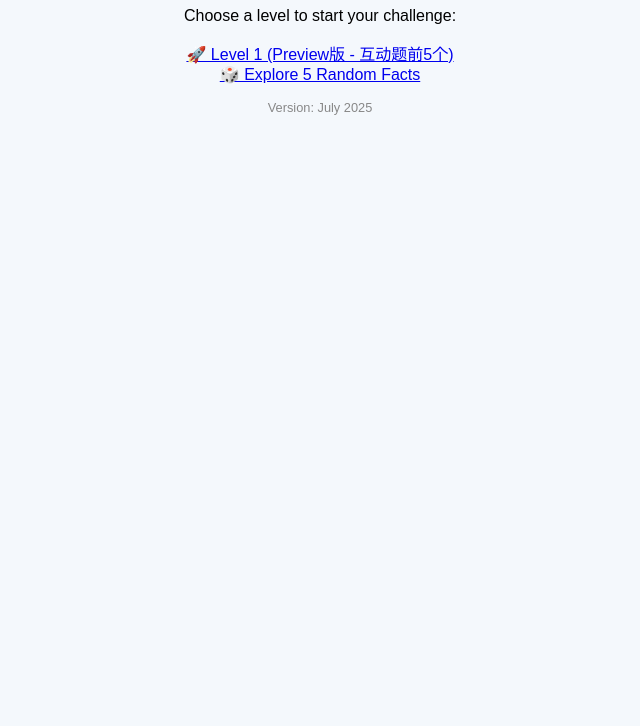
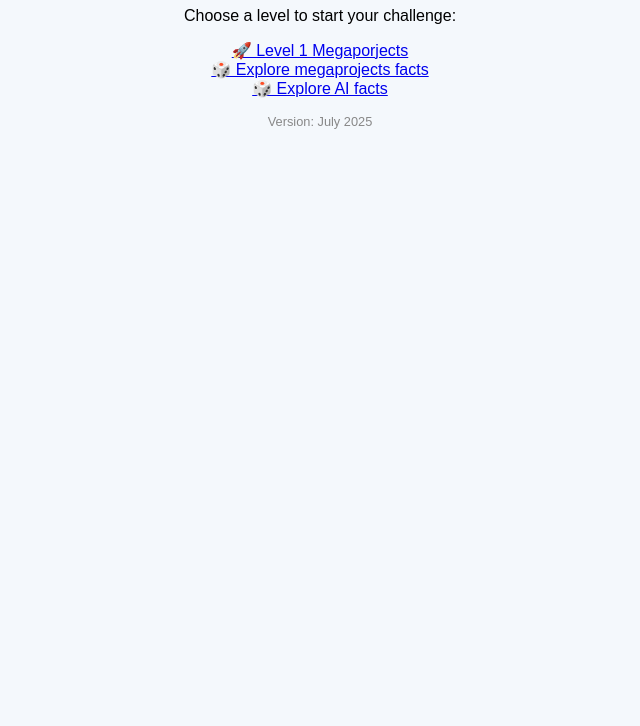
Before and after one commit to JoshPing/emily-scholar-sprint, a plain HTML site: page index.html in a window 1280 px wide. Shown: the part 74-800 px from the top of the page, without its empty margins (320-960 px from the left). Drawn offline with Linux system fonts and the light colour scheme.

Commit message:
Update index.html

```diff
--- a/index.html
+++ b/index.html
@@ -9,8 +9,9 @@
   <h1>🎯 Scholar Sprint Game Map</h1>
   <p>Choose a level to start your challenge:</p>
   <ul style="list-style: none; padding: 0;">
-    <li><a href="megaprojects-level1-preview.html">🚀 Level 1 (Preview版 - 互动题前5个)</a></li>
-    <li><a href="explore-random-facts.html">🎲 Explore 5 Random Facts</a></li>
+    <li><a href="megaprojects-level1-preview.html">🚀 Level 1 Megaporjects </a></li>
+    <li><a href="set1-megaprojects.html">🎲 Explore megaprojects facts</a></li>
+    <li><a href="set2-ai-ethics.html">🎲 Explore AI facts</a></li>
   </ul>
   <p style="font-size: 0.8em; color: #888;">Version: July 2025</p>
 </body>
```
